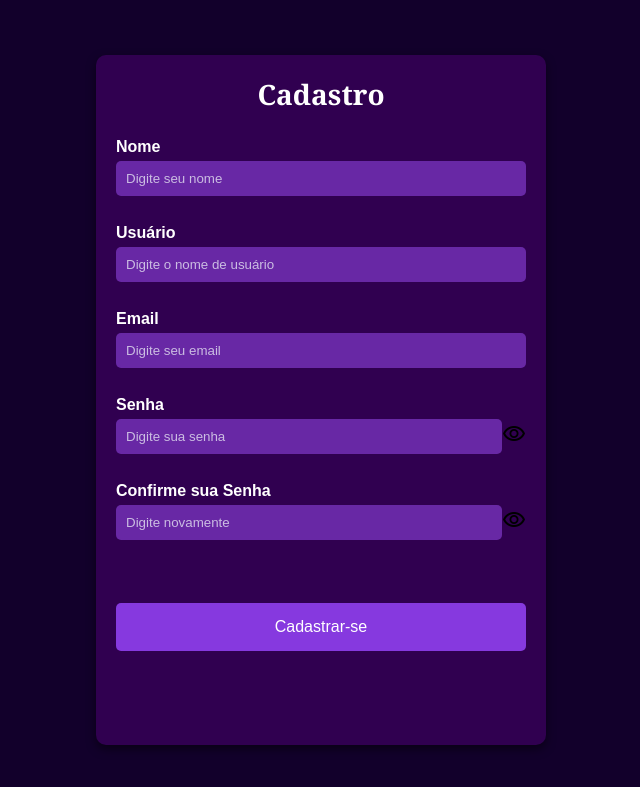
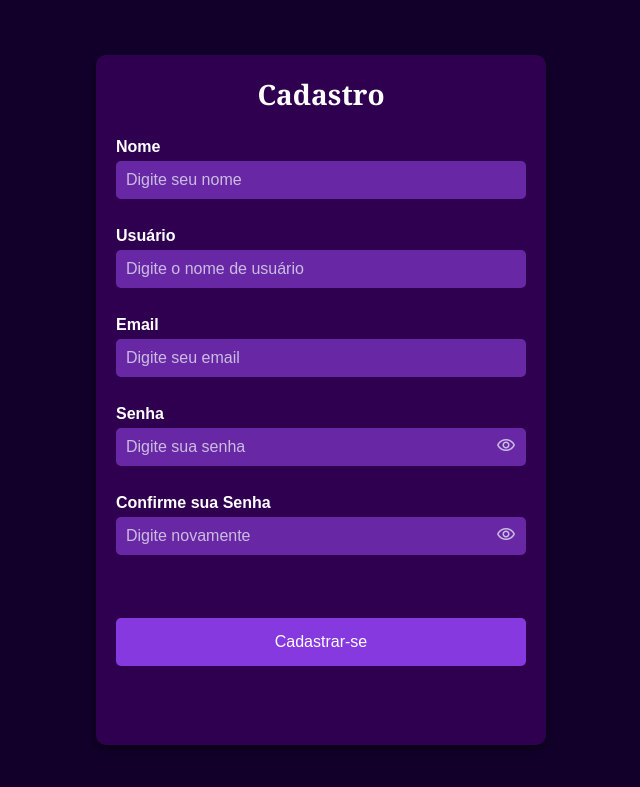
Before and after one commit to Mattat003/SA-Cipher, a PHP site: page /cadastro.html in a window 1280 px wide. Shown: the top 787 px of the page, without its empty margins (319-959 px from the left). Run offline with PHP 8.4, Linux system fonts and the light colour scheme.

Commit message:
Update cadastro.css

```diff
--- a/css/cadastro.css
+++ b/css/cadastro.css
@@ -79,26 +79,34 @@ input[type="submit"] {
     transition: 0.3s;
 }
 
-/* Efeito ao passar o mouse */
-input[type="submit"]:hover {
-    background-color: #ad7ae4;
+input {
+    width: 100%;
+    padding: 10px 40px 10px 10px; /* Mais padding à direita para o ícone */
+    border-radius: 5px;
+    border: none;
+    margin-top: 5px;
+    background-color: #6828a5;
+    color: white;
+    outline: none;
+    font-size: 16px; /* Tamanho do texto e placeholder */
 }
+
 .password-container {
     position: relative;
-    display: flex;
-    align-items: center;
+    width: 100%;
 }
 
-.password-container input {
-    width: 100%;
-    padding-right: 40px; /* Espaço para o ícone */
+.password-container .material-symbols-outlined {
+    position: absolute;
+    right: 10px;
+    top: 50%;
+    transform: translateY(-50%);
+    cursor: pointer;
+    color: #cbbde2; /* Cor igual ao placeholder */
+    font-size: 20px; /* Tamanho do ícone */
 }
 
-.toggle-password {
-    position: absolute;
-    right: 10px;
-    cursor: pointer;
-    font-size: 18px;
+/* Ajuste para quando o ícone estiver ativo (senha visível) */
+.password-container .material-symbols-outlined.active {
     color: white;
-    user-select: none;
 }
```
